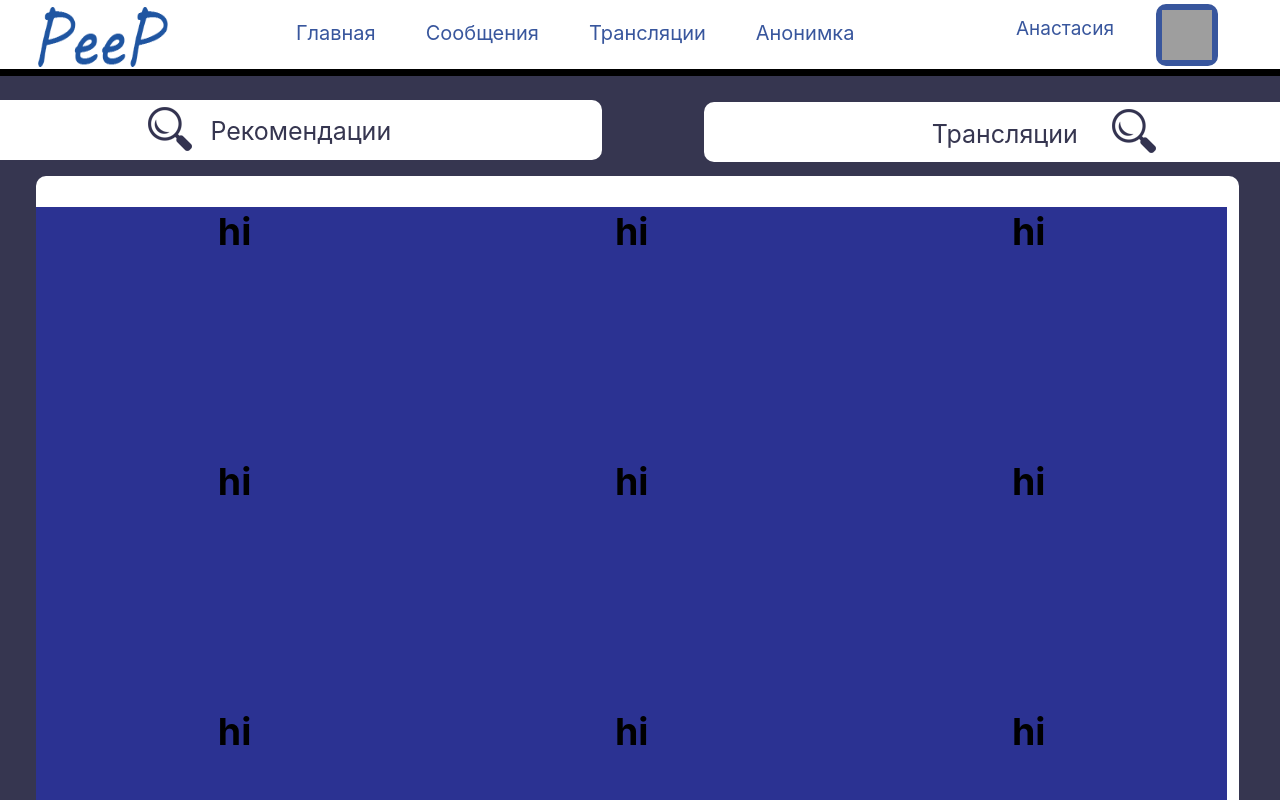
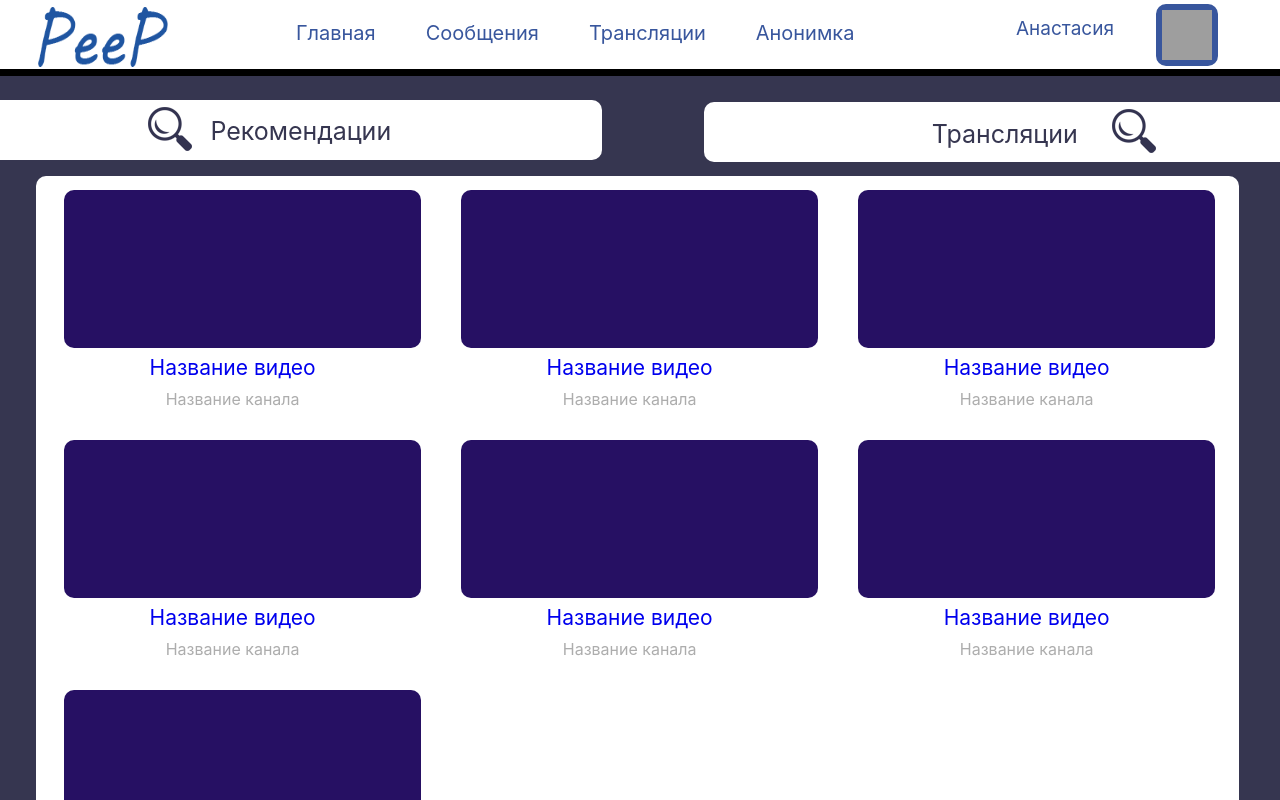
Before and after one commit to pavelpave/peep, a React (Create React App) app: page / in a window 1280 px wide. Shown: the top 800 px of the page. Built offline with nearby package versions, Linux system fonts and the light colour scheme; grey boxes are pictures that could not be loaded.

Commit message:
style fix

```diff
--- a/src/ui/sectionVideo/blocks_10.jsx
+++ b/src/ui/sectionVideo/blocks_10.jsx
@@ -7,7 +7,13 @@ class BlocksVideo extends Component{
 	}
 	render(){
 		return(
-			<h1 className='test'>hi</h1>
+			<div className="block_wrap_video">
+				<a href="#"><div className='block__img__previo__video'></div></a>
+				<div className='block__text__name_NameK'>
+					<p className='block__text__name__video'><a href='#'>Название видео</a></p>
+					<p className='block__text__name__kanal'><a href='#'>Название канала</a></p>
+				</div>
+			</div>
 		)
 	}
 }
--- a/src/ui/sectionVideo/bodyV.js
+++ b/src/ui/sectionVideo/bodyV.js
@@ -158,8 +158,7 @@ export default class BodyVideo extends Component{
 							<BlocksVideo />
 							<BlocksVideo />
 							<BlocksVideo />
-							<BlocksVideo />
-							<BlocksVideo />
+
 						</div>
 					</div>
 
@@ -180,7 +179,7 @@ export default class BodyVideo extends Component{
 				<div className="sec__body__spis_one___sech" style={{  top: this.state.ClassNameStrel._3[4].deFTop  }}>
 						<div className="sec__body__spis_one___rec_icon_3"></div>
 						<a href="#">Найти канал</a>
-						<div id="_3" className={this.state.ClassNameStrel._3[0] ? "sec__body__spis_one___rec_us nejdan active__icon active_str_n" : "sec__body__spis_one___rec_us pasiv_us_strel"}
+						<div id="_3" className={this.state.ClassNameStrel._3[0] ? "sec__body__spis_one___rec_us  active__icon active_str_n" : "sec__body__spis_one___rec_us pasiv_us_strel"}
 							onClick={this.usstr}>
 						</div>
 
@@ -202,7 +201,7 @@ export default class BodyVideo extends Component{
 						<div className="sec__body__spis_one___sech" style={{  top: this.state.ClassNameStrel._5[4].deFTop }}>
 						<div className="sec__body__spis_one___rec_icon_5"></div>
 						<a href="#">Создать плейлист</a>
-						<div id="_5" className={this.state.ClassNameStrel._5[0] ? "sec__body__spis_one___rec_us nejdan active__icon active_str_n" : "sec__body__spis_one___rec_us pasiv_us_strel"}
+						<div id="_5" className={this.state.ClassNameStrel._5[0] ? "sec__body__spis_one___rec_us  active__icon active_str_n" : "sec__body__spis_one___rec_us pasiv_us_strel"}
 							onClick={this.usstr}></div>
 						<div className={this.state.ClassNameStrel._5[2].create_pl ? "video__block__open" : "video__block__close"} style={{ height: this.state.ClassNameStrel._5[1] }}>
 							{}
@@ -222,7 +221,7 @@ export default class BodyVideo extends Component{
 					<div className="sec__body__spis_one___sech" style={{  top: this.state.ClassNameStrel._7[4].deFTop }}>
 						<div className="sec__body__spis_one___rec_icon_7"></div>
 						<a href="#">Посмотреть позже</a>
-						<div id="_7" className={this.state.ClassNameStrel._7[0] ? "sec__body__spis_one___rec_us nejdan active__icon active_str_n" : "sec__body__spis_one___rec_us pasiv_us_strel"}
+						<div id="_7" className={this.state.ClassNameStrel._7[0] ? "sec__body__spis_one___rec_us  active__icon active_str_n" : "sec__body__spis_one___rec_us pasiv_us_strel"}
 							onClick={this.usstr}></div>
 						<div className={this.state.ClassNameStrel._7[2].pozje ? "video__block__open" : "video__block__close"} style={{ height: this.state.ClassNameStrel._7[1] }}>
 							{}
@@ -242,9 +241,9 @@ export default class BodyVideo extends Component{
 					<div className="sec__body__spis_one___sech" style={{  top: this.state.ClassNameStrel._9[4].deFTop  }}>
 						<div className="sec__body__spis_one___rec_icon_9"></div>
 						<a href="#">Избранные</a>
-						<div id="_9" className={this.state.ClassNameStrel._9[0] ? "sec__body__spis_one___rec_us nejdan active__icon active_str_n" : "sec__body__spis_one___rec_us pasiv_us_strel"}
+						<div id="_9" className={this.state.ClassNameStrel._9[0] ? "sec__body__spis_one___rec_us  active__icon active_str_n" : "sec__body__spis_one___rec_us pasiv_us_strel"}
 							onClick={this.usstr}></div>
-						<div className={this.state.ClassNameStrel._9[2].serch_kanal ? "video__block__open" : "video__block__close"} style={{ height: this.state.ClassNameStrel._9[1] }}>
+						<div className={this.state.ClassNameStrel._9[2].izbran ? "video__block__open" : "video__block__close"} style={{ height: this.state.ClassNameStrel._9[1] }}>
 							{}
 						</div>
 					</div>
--- a/src/ui/sectionVideo/styleBlockVideo.css
+++ b/src/ui/sectionVideo/styleBlockVideo.css
@@ -4,3 +4,47 @@
     height: 100%;
     background: rgb(43, 50, 146)
 }
+.block_wrap_video{
+    position: relative;
+    width: 393px;
+    height: 250px;
+    text-decoration:none;
+
+}
+.block__img__previo__video {
+        position: absolute;
+    width: 91%;
+    left: 7%;
+    border-radius: 10px;
+    top: 14px;
+    background: rgb(38, 16, 99);
+    height: 63%;
+}
+.block__text__name_NameK {
+        position: absolute;
+    width: 100%;
+    height: 100px;
+    /* background: blue; */
+    top: 68%;
+    /* left: 0%; */
+}
+.block__text__name__video{
+    position: relative;
+    font-size: 21px;
+    text-align: center;
+    top: -24px;
+}
+.block__text__name__kanal{
+        position: relative;
+    top: -64px;
+    font-size: 16px;
+    /* color:rgb(173, 173, 173) */
+}
+.block__text__name__kanal a{
+    text-decoration: none;
+    color:rgb(173, 173, 173)
+}
+.block__text__name__video a{
+    text-decoration: none;
+
+}
```
